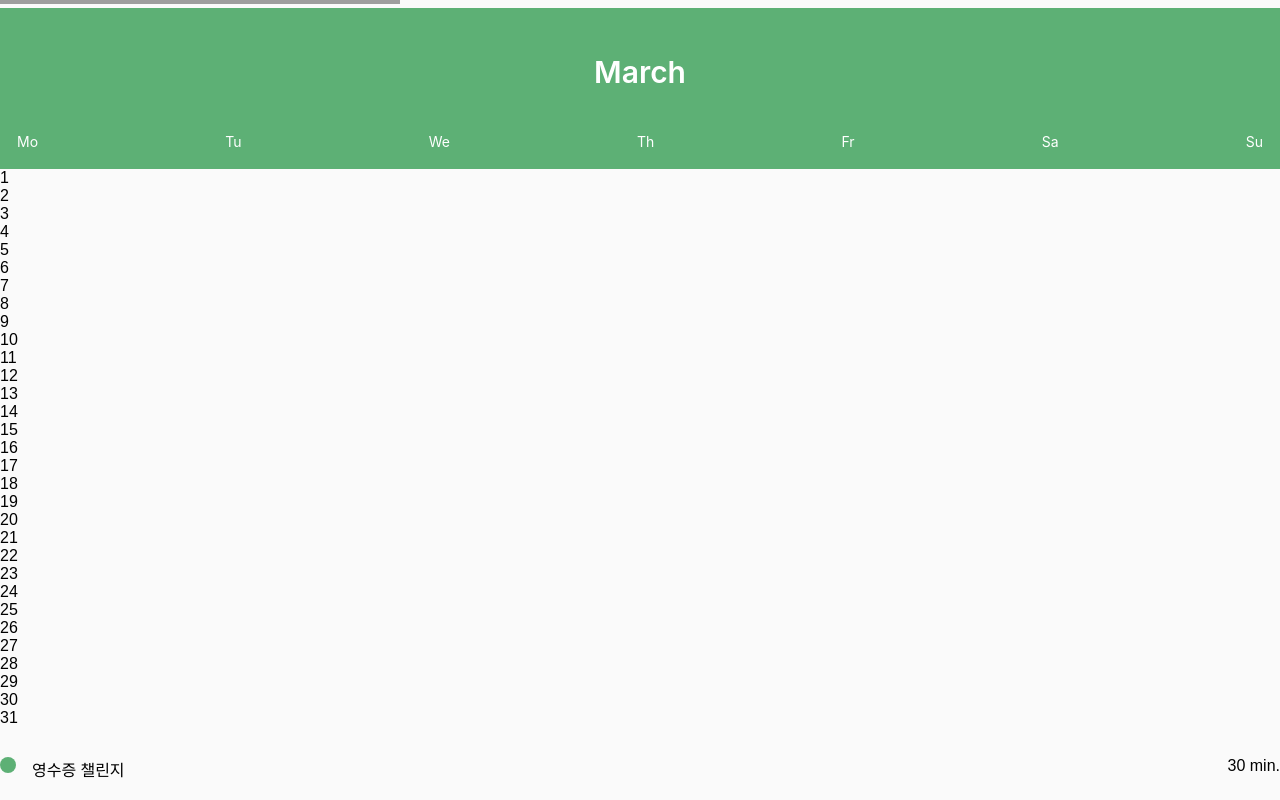
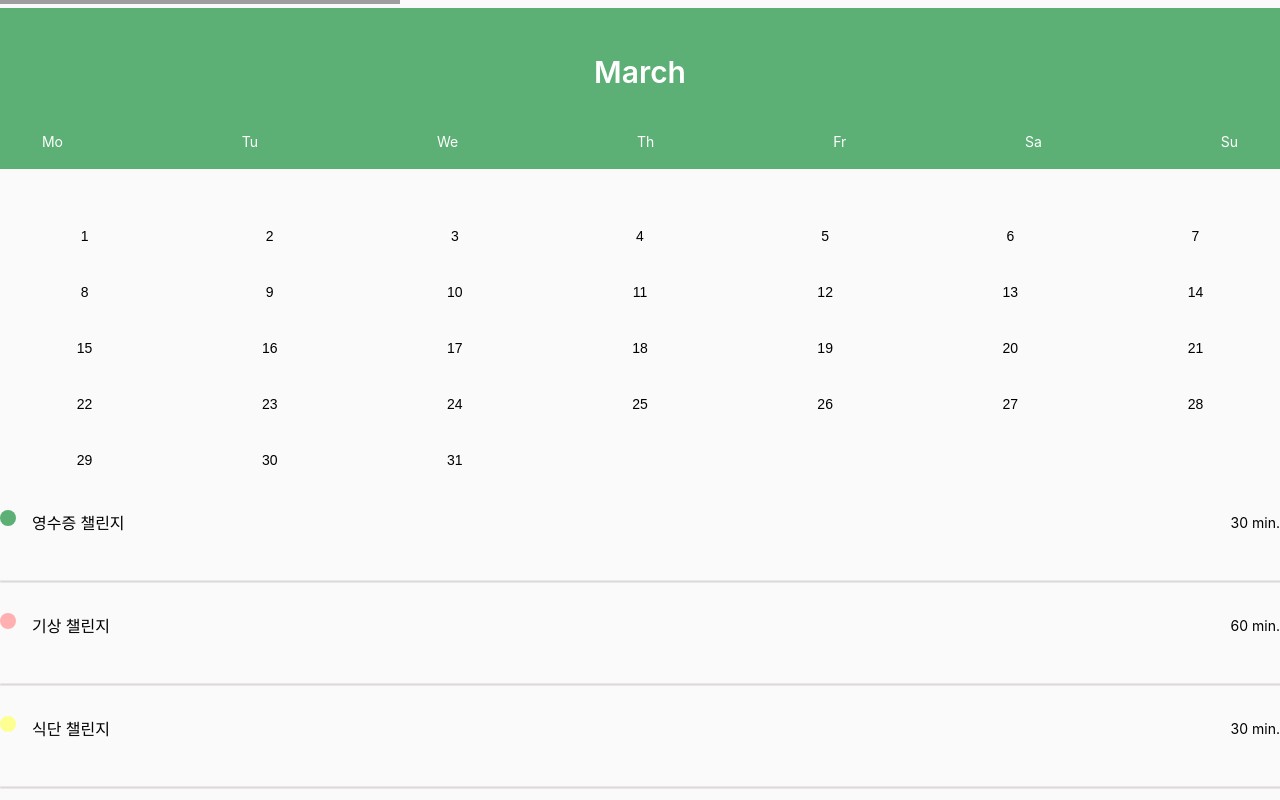
Before and after one commit to githubseyeon/f2ting, a Next.js app: page /calendar in a window 1280 px wide. Shown: the part 600-1400 px from the top of the page. Built offline with nearby package versions, Linux system fonts and the light colour scheme; no server answers; grey boxes are pictures that could not be loaded.

Commit message:
Update calendar.module.css

```diff
--- a/styles/calendar.module.css
+++ b/styles/calendar.module.css
@@ -4,11 +4,13 @@
   flex-direction: column;
   padding: 12px 17px 19px;
 }
+
 .div2 {
   display: flex;
   gap: 20px;
   justify-content: space-between;
 }
+
 .img {
   aspect-ratio: 2.56;
   object-fit: auto;
@@ -16,6 +18,7 @@
   width: 54px;
   border-radius: 32px;
 }
+
 .img2 {
   aspect-ratio: 5.56;
   object-fit: auto;
@@ -24,6 +27,7 @@
   border-radius: 0px 0px 0px 0px;
   margin: auto 0;
 }
+
 .div3 {
   color: var(--White, #fff);
   text-align: center;
@@ -31,52 +35,55 @@
   margin-top: 34px;
   font: 600 30px Inter, sans-serif;
 }
+
 .div4 {
   display: flex;
   margin-top: 43px;
-    gap: 20px;
   font-size: 14px;
   color: #fff;
   font-weight: 400;
-    white-space: nowrap;
   text-align: center;
   justify-content: space-between;
+  margin-left: 2%;
+  margin-right: 2%;
 }
-  .div5 {
-    font-family: Inter, sans-serif;
-  }
-  .div6 {
-    font-family: Inter, sans-serif;
-  }
-  .div7 {
-    font-family: Inter, sans-serif;
-  }
-  .div8 {
-    font-family: Inter, sans-serif;
-  }
-  .div9 {
-    font-family: Inter, sans-serif;
-  }
-  .div10 {
-    font-family: Inter, sans-serif;
-  }
-  .div11 {
+
+.div5, .div6, .div7, .div8, .div9, .div10, .div11 {
   font-family: Inter, sans-serif;
 }
 
-.calendardiv {
+.calendarGrid {
+  display: grid;
+  grid-template-columns: repeat(7, 1fr);
+  gap: 16px; /* 간격을 늘리기 위한 설정 */
+  margin-top: 47px;
+  padding: 0px 0px 0px 0px;
+  width: 100%
+}
+
+.day {
+  width: 100%; /* 날짜가 부모 요소의 너비를 가득 채우도록 설정 */
+  height: 40px; /* 날짜의 높이를 설정 */
   display: flex;
-        margin-top: 47px;
-        gap: 20px;
+  align-items: center;
+  justify-content: center;
+  background-color: transparent;
+  color: var(--Black, #000);
   font-size: 14px;
   font-weight: 400;
-        text-align: center;
-        align-self: stretch;
-        justify-content: space-between;
-        padding: 0 20px;
 }
 
-.chaldiv {
+.completed {
+  color: var(--Green-Primary, #5db075);
+  font-weight: 600; /* 강조할 때 굵기를 증가 */
+}
+
+.challenges {
+  margin-top: 20px;
+}
+
+
+/* .chaldiv {
   display: flex;
   margin-top: 10px;
   width: 100%;
@@ -95,25 +102,21 @@
   background-color: var(--Green-Primary, #5db075);
   border-radius: 50%;
   width: 16px;
-    height: 16px;
 }
 .chaldiv3b {
   background-color: rgba(255, 176, 176, 1);
   border-radius: 50%;
   width: 16px;
-    height: 16px;
 }
 .chaldiv3c {
   background-color: rgba(253, 255, 144, 1);
   border-radius: 50%;
   width: 16px;
-    height: 16px;
 }
 .chaldiv3d {
   background-color: rgba(171, 205, 255, 1);
   border-radius: 50%;
   width: 16px;
-    height: 16px;
 }
 .chaldiv4 {
   font-family: Inter, sans-serif;
@@ -130,4 +133,71 @@
   width: 100%;
   height: 1px;
   border: 1px solid rgba(232, 232, 232, 1);
+} */
+
+.challenges {
+  margin-top: 20px;
 }
+
+.chaldiv {
+  display: flex;
+  margin-top: 10px;
+  width: 100%;
+  gap: 20px;
+  color: var(--Black, #000);
+  justify-content: space-between;
+  padding: 20px 40px 30px 0px;
+}
+
+.chaldiv2 {
+  display: flex;
+  gap: 16px;
+  font-size: 16px;
+  font-weight: 500;
+}
+
+.chaldiv3a {
+  background-color: var(--Green-Primary, #5db075);
+  border-radius: 50%;
+  width: 16px;
+  height: 16px;
+}
+
+.chaldiv3b {
+  background-color: rgba(255, 176, 176, 1);
+  border-radius: 50%;
+  width: 16px;
+  height: 16px;
+}
+
+.chaldiv3c {
+  background-color: rgba(253, 255, 144, 1);
+  border-radius: 50%;
+  width: 16px;
+  height: 16px;
+}
+
+.chaldiv3d {
+  background-color: rgba(171, 205, 255, 1);
+  border-radius: 50%;
+  width: 16px;
+  height: 16px;
+}
+
+.chaldiv4 {
+  font-family: Inter, sans-serif;
+}
+
+.chaldiv5 {
+  text-align: right;
+  margin: auto 0;
+  font: 400 14px Inter, sans-serif;
+}
+
+.chalLine {
+  background-color: #e0d8d8;
+  margin-top: 16px;
+  width: 100%;
+  height: 1px;
+  border: 1px solid rgba(232, 232, 232, 1);
+}
```
Lines whose indentation alone changed are shown as unchanged.
